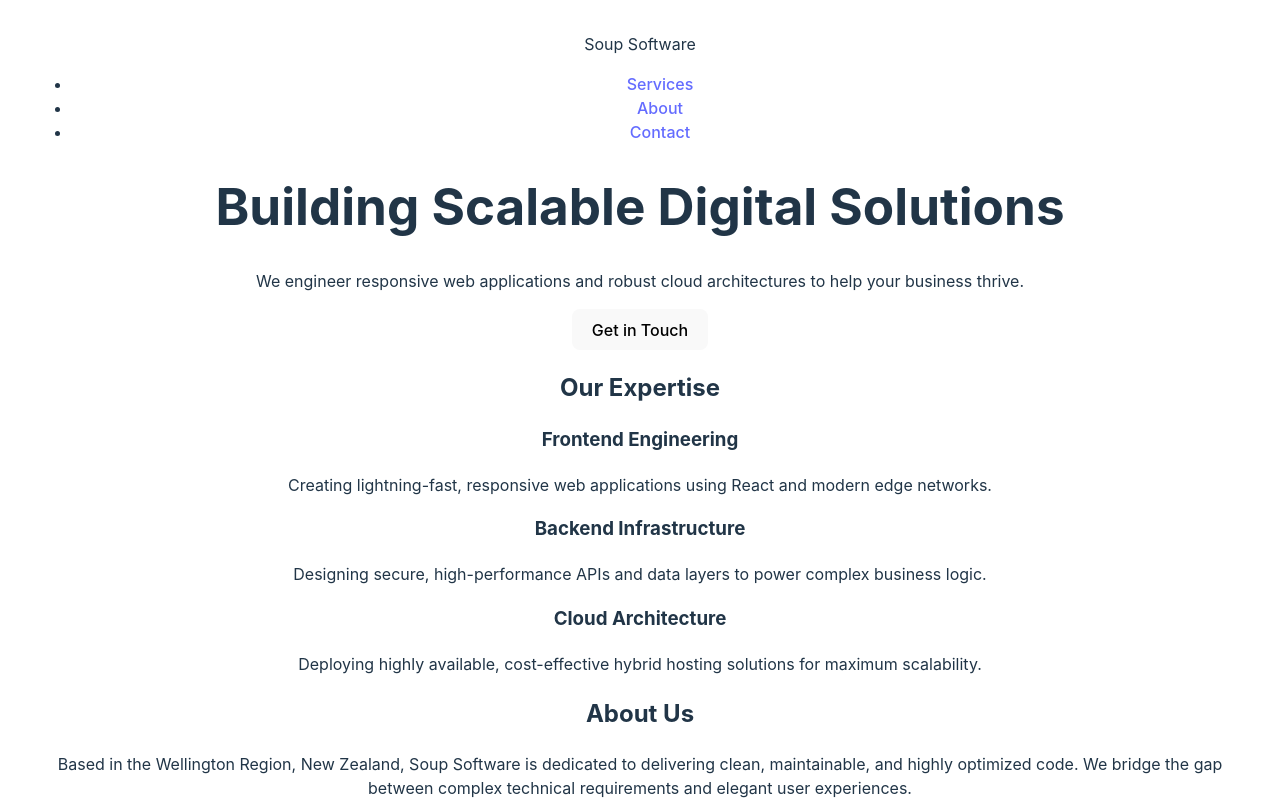
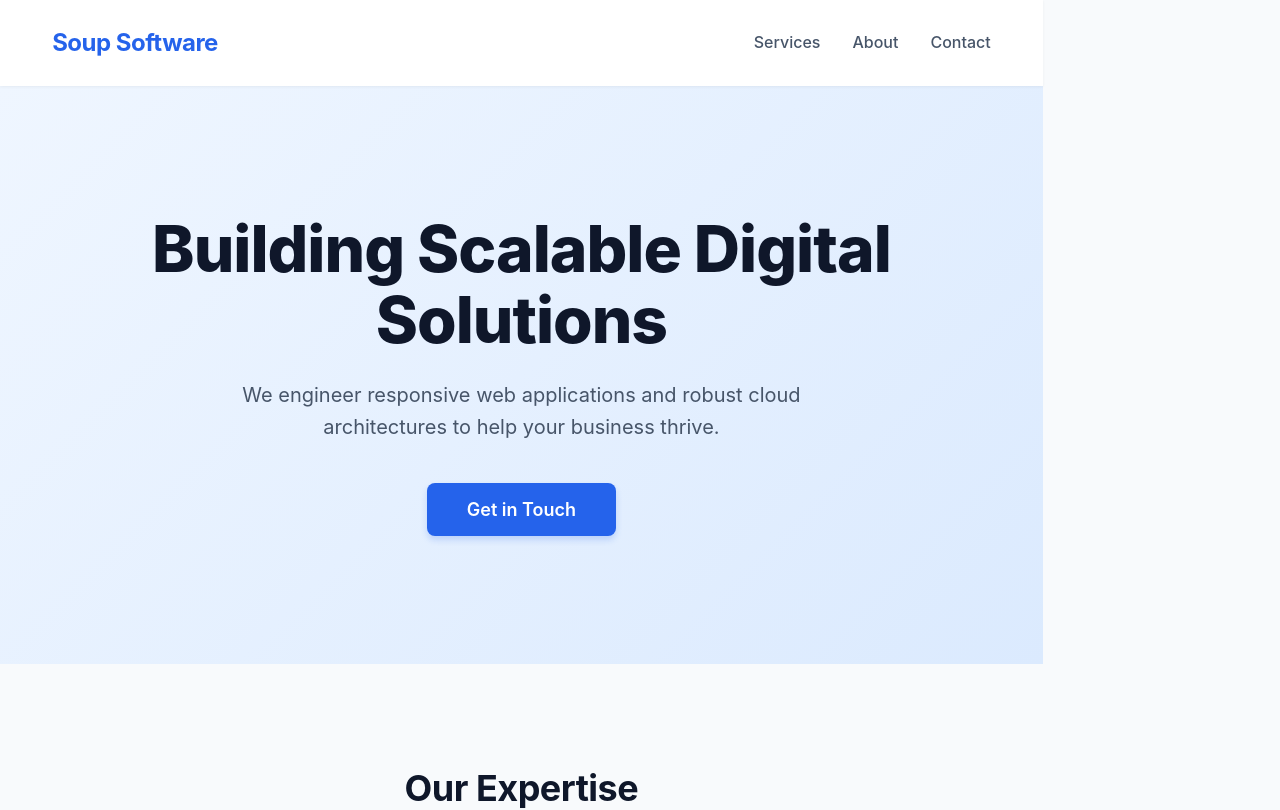
Before and after one commit to soupsoftware/soupdotsoftware, a React (Vite) app: page / in a window 1280 px wide. Shown: the top 810 px of the page. Built offline with nearby package versions, Linux system fonts and the light colour scheme.

Commit message:
Refactor App.css to use CSS variables and improve styles

```diff
--- a/src/react-app/App.css
+++ b/src/react-app/App.css
@@ -1,45 +1,183 @@
-#root {
-	max-width: 1280px;
-	margin: 0 auto;
-	padding: 2rem;
-	text-align: center;
+:root {
+  --bg-color: #f8fafc;
+  --text-main: #0f172a;
+  --text-muted: #475569;
+  --accent: #2563eb;
+  --accent-hover: #1d4ed8;
+  --card-bg: #ffffff;
 }
 
-.logo {
-	height: 6em;
-	padding: 1.5em;
-	will-change: filter;
-	transition: filter 300ms;
-}
-.logo:hover {
-	filter: drop-shadow(0 0 2em #646cffaa);
-}
-.logo.react:hover {
-	filter: drop-shadow(0 0 2em #61dafbaa);
-}
-.logo.cloudflare:hover {
-	filter: drop-shadow(0 0 2em #f6821faa);
+* {
+  box-sizing: border-box;
+  margin: 0;
+  padding: 0;
 }
 
-@keyframes logo-spin {
-	from {
-		transform: rotate(0deg);
-	}
-	to {
-		transform: rotate(360deg);
-	}
+body {
+  font-family: -apple-system, BlinkMacSystemFont, 'Segoe UI', Roboto, Helvetica, Arial, sans-serif;
+  background-color: var(--bg-color);
+  color: var(--text-main);
+  line-height: 1.6;
 }
 
-@media (prefers-reduced-motion: no-preference) {
-	a:nth-of-type(2) .logo {
-		animation: logo-spin infinite 20s linear;
-	}
+.app-container {
+  display: flex;
+  flex-direction: column;
+  min-height: 100vh;
 }
 
-.card {
-	padding: 2em;
+/* Navigation */
+.navbar {
+  display: flex;
+  justify-content: space-between;
+  align-items: center;
+  padding: 1.5rem 5%;
+  background-color: var(--card-bg);
+  box-shadow: 0 1px 3px rgba(0,0,0,0.05);
+  position: sticky;
+  top: 0;
+  z-index: 100;
 }
 
-.read-the-docs {
-	color: #888;
+.brand {
+  font-size: 1.5rem;
+  font-weight: 700;
+  color: var(--accent);
+  letter-spacing: -0.5px;
 }
+
+.nav-links {
+  list-style: none;
+  display: flex;
+  gap: 2rem;
+}
+
+.nav-links a {
+  text-decoration: none;
+  color: var(--text-muted);
+  font-weight: 500;
+  transition: color 0.2s ease;
+}
+
+.nav-links a:hover {
+  color: var(--accent);
+}
+
+/* Hero Section */
+.hero {
+  text-align: center;
+  padding: 8rem 5%;
+  background: linear-gradient(135deg, #eff6ff 0%, #dbeafe 100%);
+}
+
+.hero h1 {
+  font-size: clamp(2.5rem, 5vw, 4rem);
+  font-weight: 800;
+  margin-bottom: 1.5rem;
+  color: var(--text-main);
+  letter-spacing: -1px;
+}
+
+.hero p {
+  font-size: 1.25rem;
+  color: var(--text-muted);
+  max-width: 650px;
+  margin: 0 auto 2.5rem auto;
+}
+
+.cta-button {
+  background-color: var(--accent);
+  color: white;
+  border: none;
+  padding: 1rem 2.5rem;
+  font-size: 1.125rem;
+  font-weight: 600;
+  border-radius: 8px;
+  cursor: pointer;
+  transition: all 0.2s ease;
+  box-shadow: 0 4px 6px rgba(37, 99, 235, 0.2);
+}
+
+.cta-button:hover {
+  background-color: var(--accent-hover);
+  transform: translateY(-1px);
+  box-shadow: 0 6px 8px rgba(37, 99, 235, 0.3);
+}
+
+/* Services & About Sections */
+.services, .about {
+  padding: 6rem 5%;
+  max-width: 1200px;
+  margin: 0 auto;
+  text-align: center;
+}
+
+.services h2, .about h2 {
+  font-size: 2.25rem;
+  margin-bottom: 3.5rem;
+  letter-spacing: -0.5px;
+}
+
+.service-grid {
+  display: grid;
+  grid-template-columns: repeat(auto-fit, minmax(300px, 1fr));
+  gap: 2rem;
+}
+
+.service-card {
+  background-color: var(--card-bg);
+  padding: 3rem 2rem;
+  border-radius: 12px;
+  box-shadow: 0 4px 6px rgba(0,0,0,0.02), 0 1px 3px rgba(0,0,0,0.04);
+  transition: transform 0.2s ease, box-shadow 0.2s ease;
+  border: 1px solid #f1f5f9;
+}
+
+.service-card:hover {
+  transform: translateY(-5px);
+  box-shadow: 0 10px 15px rgba(0,0,0,0.05);
+}
+
+.service-card h3 {
+  font-size: 1.25rem;
+  margin-bottom: 1rem;
+  color: var(--text-main);
+}
+
+.service-card p {
+  color: var(--text-muted);
+}
+
+.about p {
+  max-width: 800px;
+  margin: 0 auto;
+  font-size: 1.25rem;
+  color: var(--text-muted);
+}
+
+/* Footer */
+.footer {
+  margin-top: auto;
+  background-color: var(--card-bg);
+  padding: 3rem 5%;
+  text-align: center;
+  border-top: 1px solid #e2e8f0;
+}
+
+.footer-content {
+  color: var(--text-muted);
+  display: flex;
+  flex-direction: column;
+  gap: 0.5rem;
+}
+
+/* Mobile Responsiveness */
+@media (max-width: 768px) {
+  .nav-links {
+    display: none; /* Can be replaced with a hamburger menu later */
+  }
+
+  .hero {
+    padding: 5rem 5%;
+  }
+}
```
